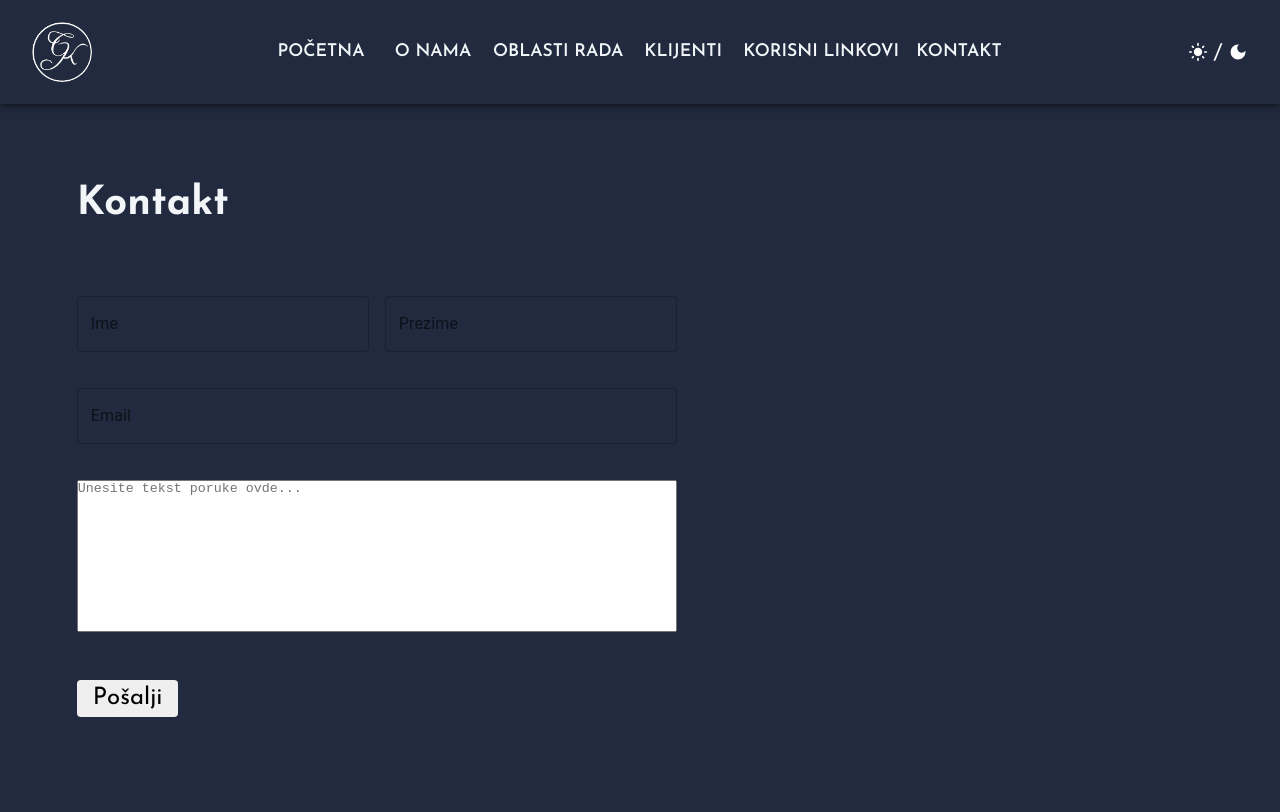
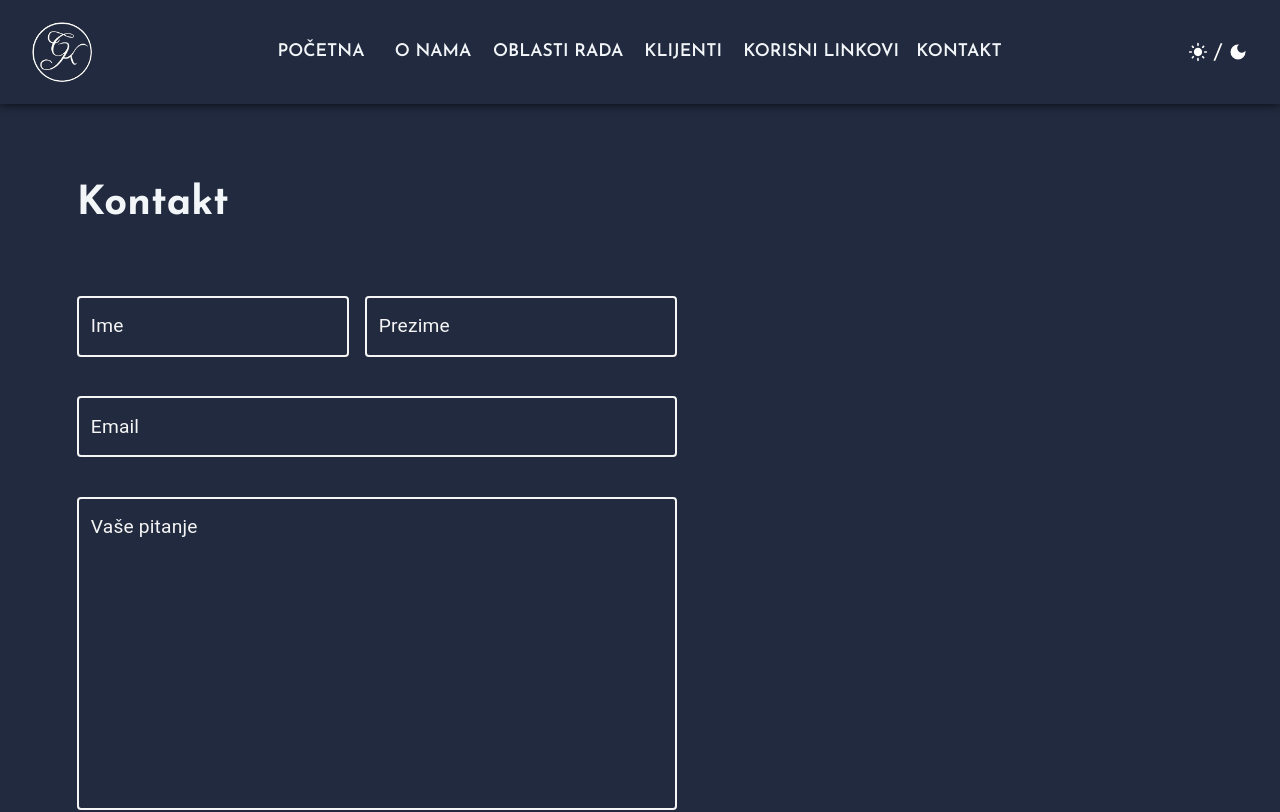
Before and after one commit to stefan-novakovic/advokatska-kancelarija-kljajic, a React (Create React App) app: page /kontakt in a window 1280 px wide. Shown: the top 812 px of the page. Built offline with nearby package versions, Linux system fonts and the light colour scheme.

Commit message:
Styled form inputs on contact page

```diff
--- a/src/layouts/ContactUsPage/ContactUsPage.js
+++ b/src/layouts/ContactUsPage/ContactUsPage.js
@@ -3,28 +3,27 @@ import { useForm } from "react-hook-form";
 import * as yup from "yup";
 import { yupResolver } from "@hookform/resolvers/yup";
 import TextField from "@mui/material/TextField";
-import { TextareaAutosize } from "@mui/material";
 
 const ContactUsPage = () => {
   const schema = yup.object().shape({
     firstName: yup
       .string()
-      .required("Ovo polje je obavezno")
+      .required("Obavezno polje")
       .min(2, "Minimalna dužina je 2 karaktera"),
     lastName: yup
       .string()
-      .required("Ovo polje je obavezno")
+      .required("Obavezno polje")
       .min(2, "Minimalna dužina je 2 karaktera"),
     email: yup
       .string()
-      .required("Ovo polje je obavezno")
-      .email("Neispravan email format")
+      .required("Obavezno polje")
+      .email("Neispravan email")
       .matches(/^\w+([-+.']*\w+)@\w+([-.]\w+).\w+([-.]\w+)*$/, {
-        message: "Neispravan email format",
+        message: "Neispravan email",
       }),
     message: yup
       .string()
-      .required("Ovo polje je obavezno")
+      .required("Obavezno polje")
       .min(2, "Minimalna dužina je 2 karaktera")
       .max(400, "Maksimalna dužina je 400 karaktera"),
   });
@@ -53,6 +52,7 @@ const ContactUsPage = () => {
 
     console.log(data);
   };
+
   return (
     <StyledContactUsPage>
       <h2>Kontakt</h2>
@@ -60,48 +60,165 @@ const ContactUsPage = () => {
         <div>
           <div>
             <TextField
+              error={errors.firstName ? true : false}
               label="Ime"
               id="firstName"
               defaultValue=""
               variant="outlined"
               autoComplete="off"
               {...register("firstName")}
+              InputProps={{
+                style: { color: "whitesmoke", fontSize: "1.2rem" },
+              }}
+              sx={{
+                label: {
+                  fontSize: "1.2rem",
+                  color: "whitesmoke",
+                },
+                "& label.Mui-focused": {
+                  color: errors.firstName ? "red" : "whitesmoke",
+                },
+                "& .MuiOutlinedInput-notchedOutline": {
+                  border: "2px solid whitesmoke",
+                },
+
+                "& .MuiOutlinedInput-root": {
+                  "& fieldset": {
+                    borderColor: "whitesmoke",
+                  },
+                  "&:hover fieldset": {
+                    borderColor: errors.firstName ? "red" : "whitesmoke",
+                  },
+                  "&.Mui-focused fieldset": {
+                    borderColor: errors.firstName ? "red" : "whitesmoke",
+                  },
+                },
+              }}
             />
             <p>{errors.firstName?.message}</p>
           </div>
+
           <div>
             <TextField
+              error={errors.lastName ? true : false}
               label="Prezime"
               id="lastName"
               defaultValue=""
               variant="outlined"
               autoComplete="off"
               {...register("lastName")}
+              InputProps={{
+                style: { color: "whitesmoke", fontSize: "1.2rem" },
+              }}
+              sx={{
+                label: {
+                  fontSize: "1.2rem",
+                  color: "whitesmoke",
+                },
+                "& label.Mui-focused": {
+                  color: errors.lastName ? "red" : "whitesmoke",
+                },
+                "& .MuiOutlinedInput-notchedOutline": {
+                  border: "2px solid whitesmoke",
+                },
+
+                "& .MuiOutlinedInput-root": {
+                  "& fieldset": {
+                    borderColor: "whitesmoke",
+                  },
+                  "&:hover fieldset": {
+                    borderColor: errors.lastName ? "red" : "whitesmoke",
+                  },
+                  "&.Mui-focused fieldset": {
+                    borderColor: errors.lastName ? "red" : "whitesmoke",
+                  },
+                },
+              }}
             />
-
             <p>{errors.lastName?.message}</p>
           </div>
         </div>
 
         <TextField
+          error={errors.email ? true : false}
           label="Email"
           id="email"
           defaultValue=""
           variant="outlined"
           autoComplete="off"
           {...register("email")}
+          InputProps={{
+            style: { color: "whitesmoke", fontSize: "1.2rem" },
+          }}
+          sx={{
+            label: {
+              fontSize: "1.2rem",
+              color: "whitesmoke",
+            },
+            "& label.Mui-focused": {
+              color: errors.email ? "red" : "whitesmoke",
+            },
+            "& .MuiOutlinedInput-notchedOutline": {
+              border: "2px solid whitesmoke",
+            },
+
+            "& .MuiOutlinedInput-root": {
+              "& fieldset": {
+                borderColor: "whitesmoke",
+              },
+              "&:hover fieldset": {
+                borderColor: errors.email ? "red" : "whitesmoke",
+              },
+              "&.Mui-focused fieldset": {
+                borderColor: errors.email ? "red" : "whitesmoke",
+              },
+            },
+          }}
         />
+
         <p>{errors.email?.message}</p>
 
-        <TextareaAutosize
-          style={{ resize: "none" }}
-          aria-label="Unesite tekst poruke"
+        <TextField
+          error={errors.message ? true : false}
+          multiline
+          inputProps={{ style: { color: "white" } }}
+          label="Vaše pitanje"
+          id="message"
+          defaultValue=""
+          variant="outlined"
+          autoComplete="off"
           minRows={10}
           maxRows={40}
-          placeholder="Unesite tekst poruke ovde..."
-          id="message"
+          InputProps={{
+            style: { color: "whitesmoke", fontSize: "1.2rem" },
+          }}
+          sx={{
+            label: {
+              fontSize: "1.2rem",
+              color: "whitesmoke",
+            },
+            "& label.Mui-focused": {
+              color: errors.message ? "red" : "whitesmoke",
+            },
+            "& .MuiOutlinedInput-notchedOutline": {
+              border: "2px solid whitesmoke",
+            },
+
+            "& .MuiOutlinedInput-root": {
+              "& fieldset": {
+                borderColor: "whitesmoke",
+              },
+              "&:hover fieldset": {
+                borderColor: errors.message ? "red" : "whitesmoke",
+              },
+              "&.Mui-focused fieldset": {
+                borderColor: errors.message ? "red" : "whitesmoke",
+              },
+            },
+          }}
           {...register("message")}
         />
+
         <p>{errors.message?.message}</p>
         <button type="submit">Pošalji</button>
       </form>
--- a/src/layouts/ContactUsPage/ContactUsPage.styled.js
+++ b/src/layouts/ContactUsPage/ContactUsPage.styled.js
@@ -50,11 +50,13 @@ export const StyledContactUsPage = styled.div`
   form > div:first-of-type > div {
     display: flex;
     flex-direction: column;
-    width: 100%;
+    flex-grow: 1;
   }
 
+  form > div:first-of-type > div:last-child {
+    width: 56%;
+  }
   form > button {
-    margin-top: 0.75rem;
     font-size: 1.5rem;
     font-family: inherit;
     padding: 0.4rem 1rem;
@@ -64,9 +66,10 @@ export const StyledContactUsPage = styled.div`
   }
 
   form p {
+    font-weight: 400;
     line-height: 2.25;
-    font-weight: 400;
     height: 36px;
+    margin-bottom: 0.25rem;
   }
 
   @media screen and (max-width: 1023px) {
```
